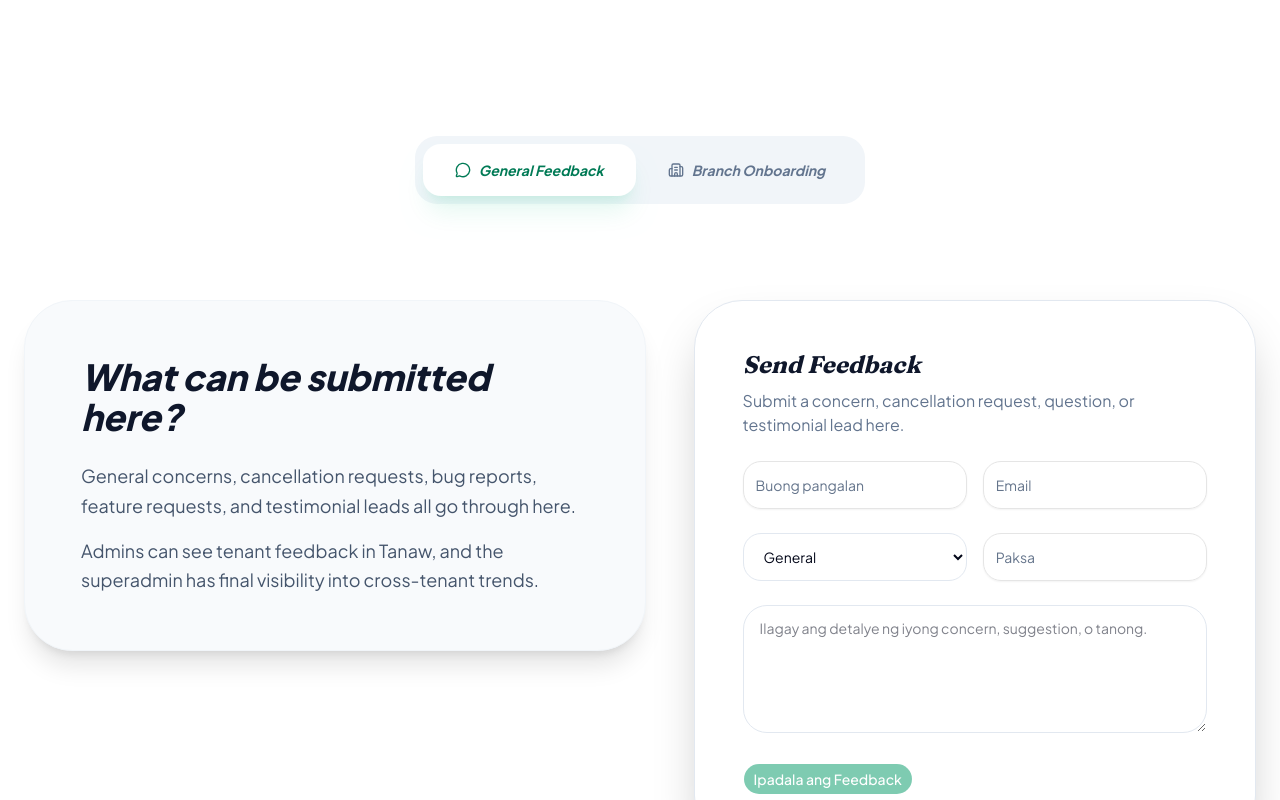
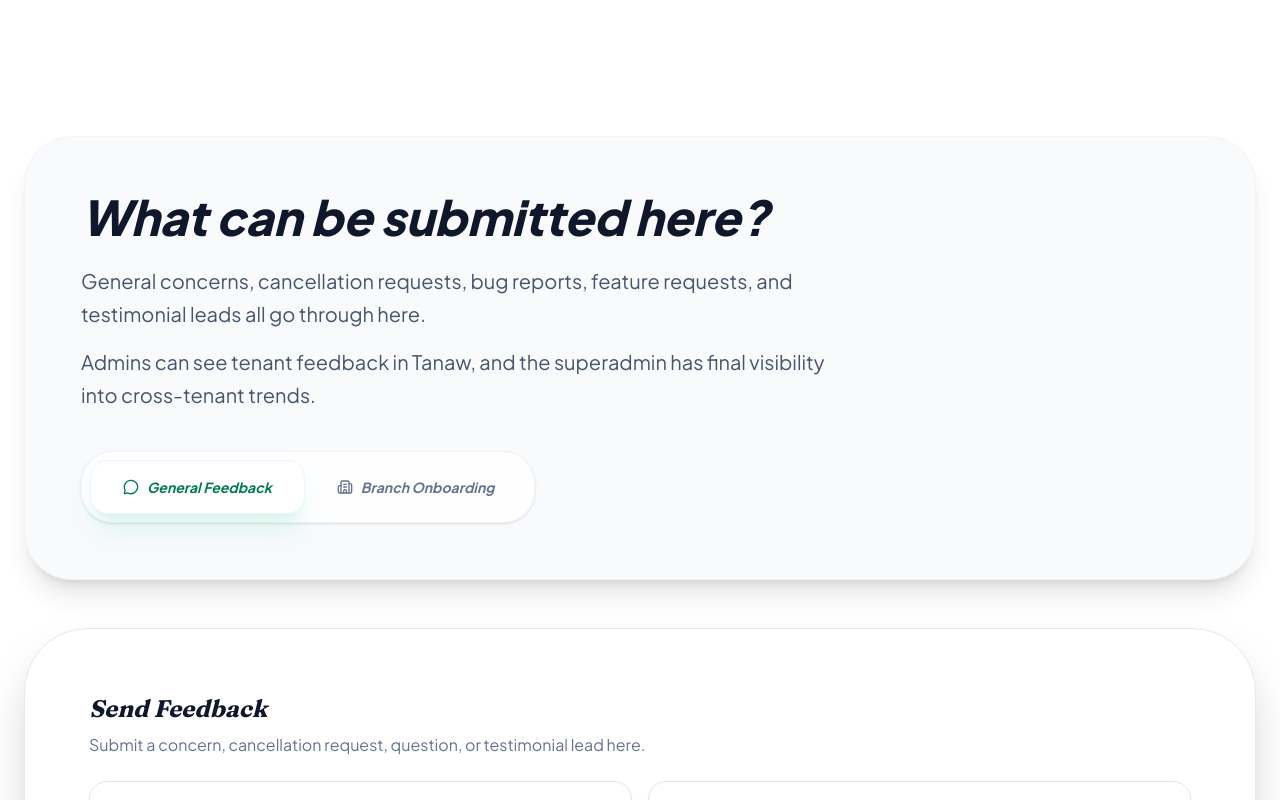
Before and after one commit to Jamespino20/Kaban, a Next.js app: page /contact in a window 1280 px wide. Shown: the part 1180-1980 px from the top of the page. Built offline with nearby package versions, Linux system fonts and the light colour scheme; no server answers.

Commit message:
feat: implement multi-step cooperative application form and contact page

```diff
--- a/src/actions/compliance-actions.ts
+++ b/src/actions/compliance-actions.ts
@@ -79,6 +79,6 @@ export const submitCoopApplication = async (values: {
     };
   } catch (error) {
     console.error("Coop application error:", error);
-    return { error: "Failed to record your consent. Please try again." };
+    return { error: "Failed to submit your application. Please try again." };
   }
 };
--- a/src/app/contact/page.tsx
+++ b/src/app/contact/page.tsx
@@ -101,14 +101,54 @@ export default function ContactPage() {
           ))}
         </section>
 
-        <section id="contact-form" className="w-full py-32 px-6 max-w-7xl">
-          <div className="flex flex-col items-center mb-16">
-            <div className="inline-flex p-2 bg-slate-100 rounded-3xl mb-8">
+        <section
+          id="contact-form"
+          className="w-full py-32 px-6 max-w-4xl lg:max-w-7xl mx-auto"
+        >
+          <div className="space-y-12">
+            <div className="rounded-[3rem] bg-slate-50 border border-slate-100 p-10 md:p-14 shadow-xl space-y-10">
+              <div className="space-y-6">
+                <h2 className="text-4xl md:text-5xl font-black italic text-slate-900">
+                  {activeTab === "feedback"
+                    ? "What can be submitted here?"
+                    : "Why join Agapay?"}
+                </h2>
+                <div className="space-y-4 text-slate-600 leading-relaxed text-lg md:text-xl max-w-3xl">
+                  {activeTab === "feedback" ? (
+                    <>
+                      <p>
+                        General concerns, cancellation requests, bug reports,
+                        feature requests, and testimonial leads all go through
+                        here.
+                      </p>
+                      <p>
+                        Admins can see tenant feedback in Tanaw, and the
+                        superadmin has final visibility into cross-tenant
+                        trends.
+                      </p>
+                    </>
+                  ) : (
+                    <>
+                      <p>
+                        Bring your cooperative into the digital age. With
+                        Agapay, you&apos;ll have your own management dashboard
+                        (Tanaw).
+                      </p>
+                      <p>
+                        Fast loan processing, a transparent ledger, and
+                        automated trust scoring for your members.
+                      </p>
+                    </>
+                  )}
+                </div>
+              </div>
+
+              <div className="inline-flex p-2 bg-white/80 backdrop-blur rounded-[2rem] border border-slate-200/50 shadow-sm">
                 <button
                   onClick={() => setActiveTab("feedback")}
                   className={`px-8 py-4 rounded-2xl text-sm font-bold italic transition-all ${
                     activeTab === "feedback"
-                    ? "bg-white text-emerald-700 shadow-xl shadow-emerald-500/10"
+                      ? "bg-white text-emerald-700 shadow-xl shadow-emerald-500/10 border border-slate-100"
                       : "text-slate-500 hover:text-slate-900"
                   }`}
                 >
@@ -121,7 +161,7 @@ export default function ContactPage() {
                   onClick={() => setActiveTab("onboarding")}
                   className={`px-8 py-4 rounded-2xl text-sm font-bold italic transition-all ${
                     activeTab === "onboarding"
-                    ? "bg-white text-emerald-700 shadow-xl shadow-emerald-500/10"
+                      ? "bg-white text-emerald-700 shadow-xl shadow-emerald-500/10 border border-slate-100"
                       : "text-slate-500 hover:text-slate-900"
                   }`}
                 >
@@ -133,42 +173,8 @@ export default function ContactPage() {
               </div>
             </div>
 
-          <div className="grid grid-cols-1 lg:grid-cols-[1.05fr_0.95fr] gap-12 items-start">
-            <div className="rounded-[3rem] bg-slate-50 border border-slate-100 p-10 md:p-14 shadow-xl space-y-6">
-              <h2 className="text-4xl font-black italic text-slate-900">
-                {activeTab === "feedback"
-                  ? "What can be submitted here?"
-                  : "Why join Agapay?"}
-              </h2>
-              <div className="space-y-4 text-slate-600 leading-relaxed text-lg">
-                {activeTab === "feedback" ? (
-                  <>
-                    <p>
-                      General concerns, cancellation requests, bug reports,
-                      feature requests, and testimonial leads all go through
-                      here.
-                    </p>
-                    <p>
-                      Admins can see tenant feedback in Tanaw, and the
-                      superadmin has final visibility into cross-tenant trends.
-                    </p>
-                  </>
-                ) : (
-                  <>
-                    <p>
-                      Bring your cooperative into the digital age. With Agapay,
-                      you&apos;ll have your own management dashboard (Tanaw).
-                    </p>
-                    <p>
-                      Fast loan processing, a transparent ledger, and automated
-                      trust scoring for your members.
-                    </p>
-                  </>
-                )}
-              </div>
-            </div>
-
-            <div className="rounded-[3rem] bg-white border border-slate-200 p-8 md:p-12 shadow-2xl">
+            <div className="rounded-[4rem] bg-white border border-slate-200 p-8 md:p-16 shadow-2xl">
+              <div className="max-w-6xl mx-auto">
                 {activeTab === "feedback" ? (
                   <FeedbackForm
                     defaultCategory="general"
@@ -181,6 +187,7 @@ export default function ContactPage() {
                 )}
               </div>
             </div>
+          </div>
         </section>
 
         <Footer />
--- a/src/components/shared/plan-card.tsx
+++ b/src/components/shared/plan-card.tsx
@@ -31,7 +31,7 @@ export function PlanCard({
   isSelected,
   onSelect,
   icon,
-  billingLabel = "isang beses",
+  billingLabel = "one-time",
 }: PlanProps) {
   const Icon =
     icon === "enterprise" ? Crown : icon === "pro" ? Zap : ShieldCheck;
@@ -47,7 +47,7 @@ export function PlanCard({
     >
       {isPopular && (
         <div className="absolute -top-4 left-1/2 -translate-x-1/2 px-4 py-1 bg-gradient-to-r from-emerald-600 to-teal-600 text-white text-[10px] font-black uppercase tracking-widest rounded-full shadow-lg shadow-emerald-500/30">
-          Pinakasikat
+          Most Popular
         </div>
       )}
 
@@ -107,7 +107,7 @@ export function PlanCard({
             : "border-slate-200 text-slate-600 hover:border-emerald-500 hover:text-emerald-600"
         }`}
       >
-        {isSelected ? "Pinili" : "Piliin"}
+        {isSelected ? "Selected" : "Select Plan"}
       </Button>
     </div>
   );
```
Also changed, not shown: src/components/shared/coop-application-form.tsx (+16 -17 lines). Lines whose indentation alone changed are shown as unchanged.
